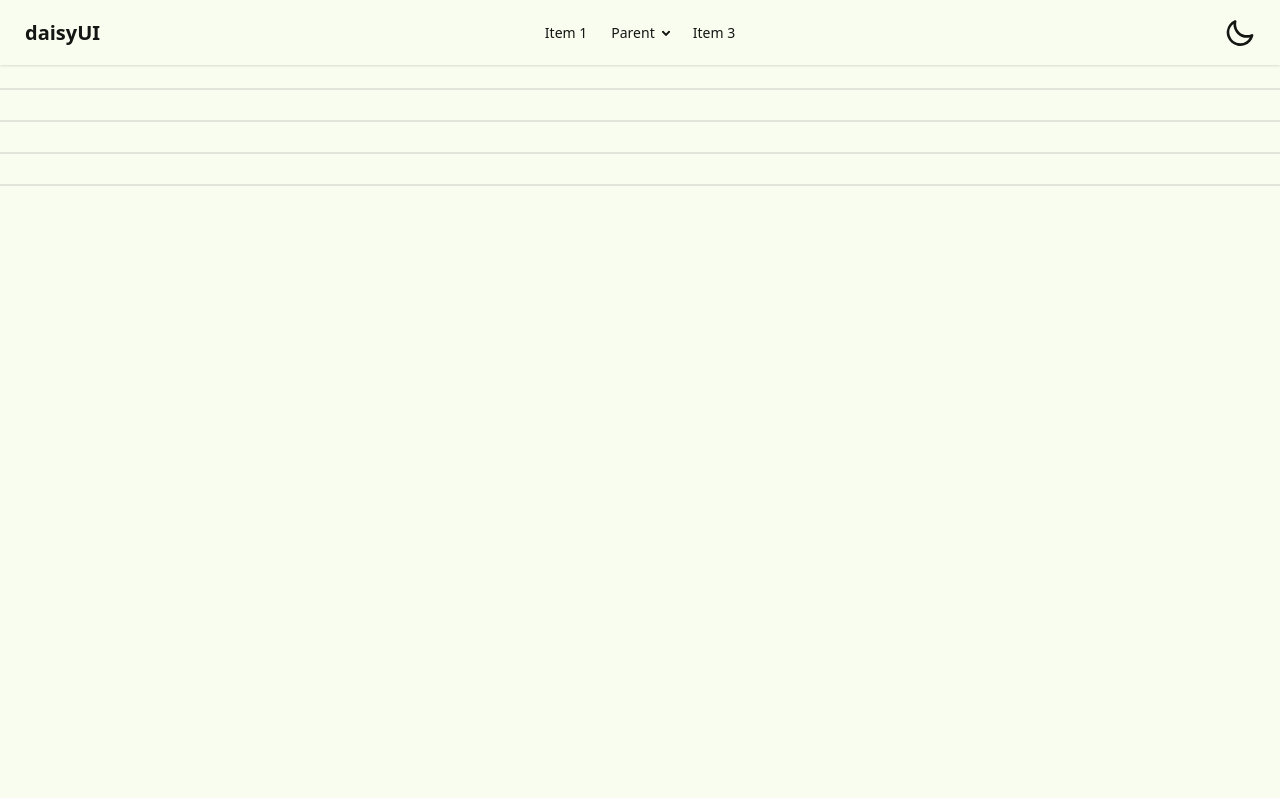
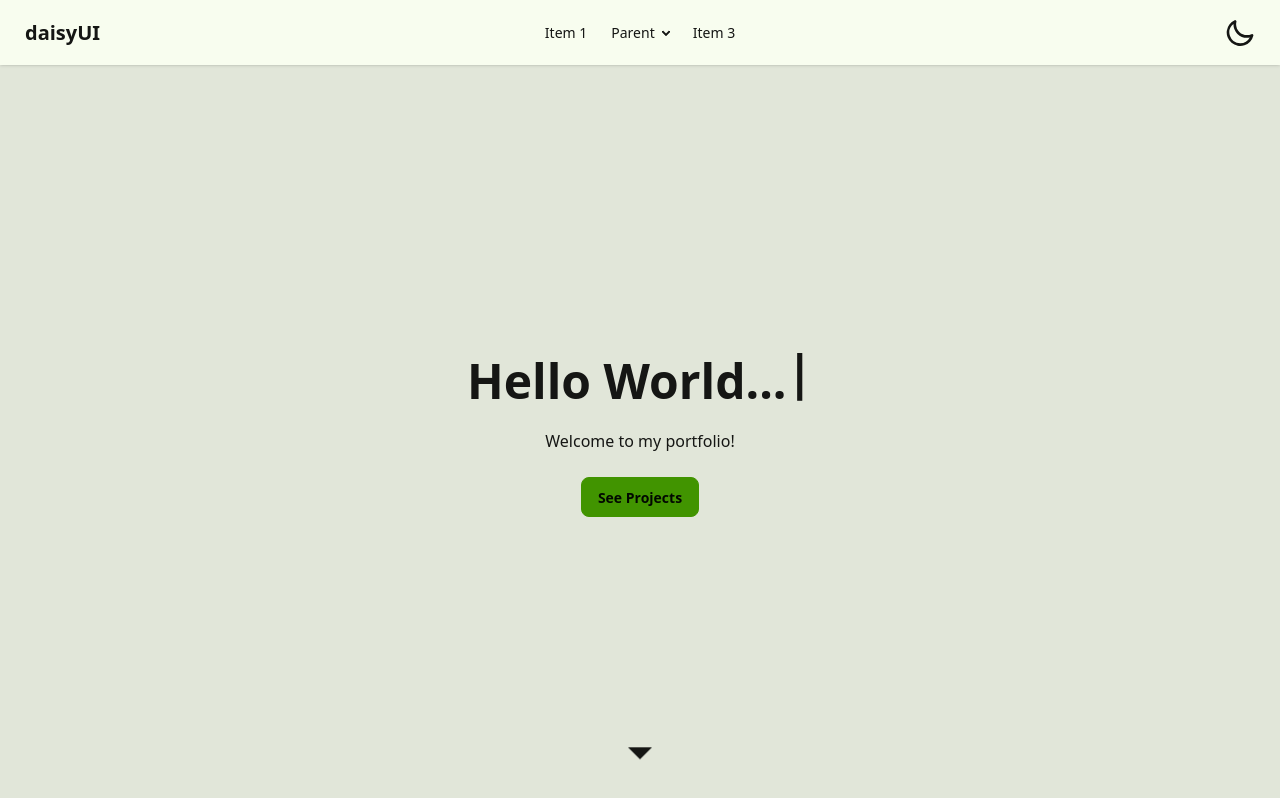
Before and after one commit to JulianoAleixo/dev-juliano-aleixo, a React (Vite) app: page / in a window 1280 px wide. Built offline with nearby package versions, Linux system fonts and the light colour scheme.

Commit message:
:sparkles: Feat - Adding Hero component

```diff
--- a/src/App.tsx
+++ b/src/App.tsx
@@ -1,3 +1,4 @@
+import Hero from "./components/Hero"
 import Navbar from "./components/Navbar"
 
 const App = () => {
@@ -6,7 +7,7 @@ const App = () => {
             <Navbar />
             {/* Content */}
             <div className="flex-1 overflow-y-auto">
-                {/* <Hero /> */}
+                <Hero />
                 <div className="divider" id="academics" />
                 <div className="divider" id="office" />
                 <div className="divider" id="location" />
--- /dev/null
+++ b/src/components/Hero.tsx
@@ -0,0 +1,57 @@
+import { useEffect, useState } from "react";
+
+const Hero = () => {
+    const text = "Hello World...";
+    const [displayText, setDisplayText] = useState("");
+    const [index, setIndex] = useState(0);
+    const [showCursor, setShowCursor] = useState(true);
+
+    useEffect(() => {
+        if (index < text.length) {
+            const timeout = setTimeout(() => {
+                setDisplayText((prev) => prev + text[index]);
+                setIndex((prev) => prev + 1);
+            }, 200);
+            return () => clearTimeout(timeout);
+        }
+    }, [index, text]);
+
+    useEffect(() => {
+        const cursorInterval = setInterval(() => {
+            setShowCursor((prev) => !prev);
+        }, 500);
+        return () => clearInterval(cursorInterval);
+    }, []);
+
+    return (
+        <div className="hero bg-base-200 min-h-full">
+            <div className="hero-content text-center">
+                <div className="max-w-lg">
+                    <h1 className="text-5xl font-bold">
+                        {displayText}
+                        <span className={`align-text-top ${showCursor ? "inline" : "invisible"}`}>
+                            |
+                        </span>
+                    </h1>
+                    <p className="py-6">Welcome to my portfolio!</p>
+                    <button className="btn btn-primary">See Projects</button>
+                </div>
+            </div>
+            <div className="flex justify-center self-end pb-6">
+                <span className="animate-bounce text-2xl">
+                    <svg
+                        xmlns="http://www.w3.org/2000/svg"
+                        width="48"
+                        height="48"
+                        viewBox="0 0 24 24"
+                        className="fill-current"
+                    >
+                        <path d="M12 16.5l-6-6h12l-6 6z"></path>
+                    </svg>
+                </span>
+            </div>
+        </div>
+    );
+};
+
+export default Hero;
```
